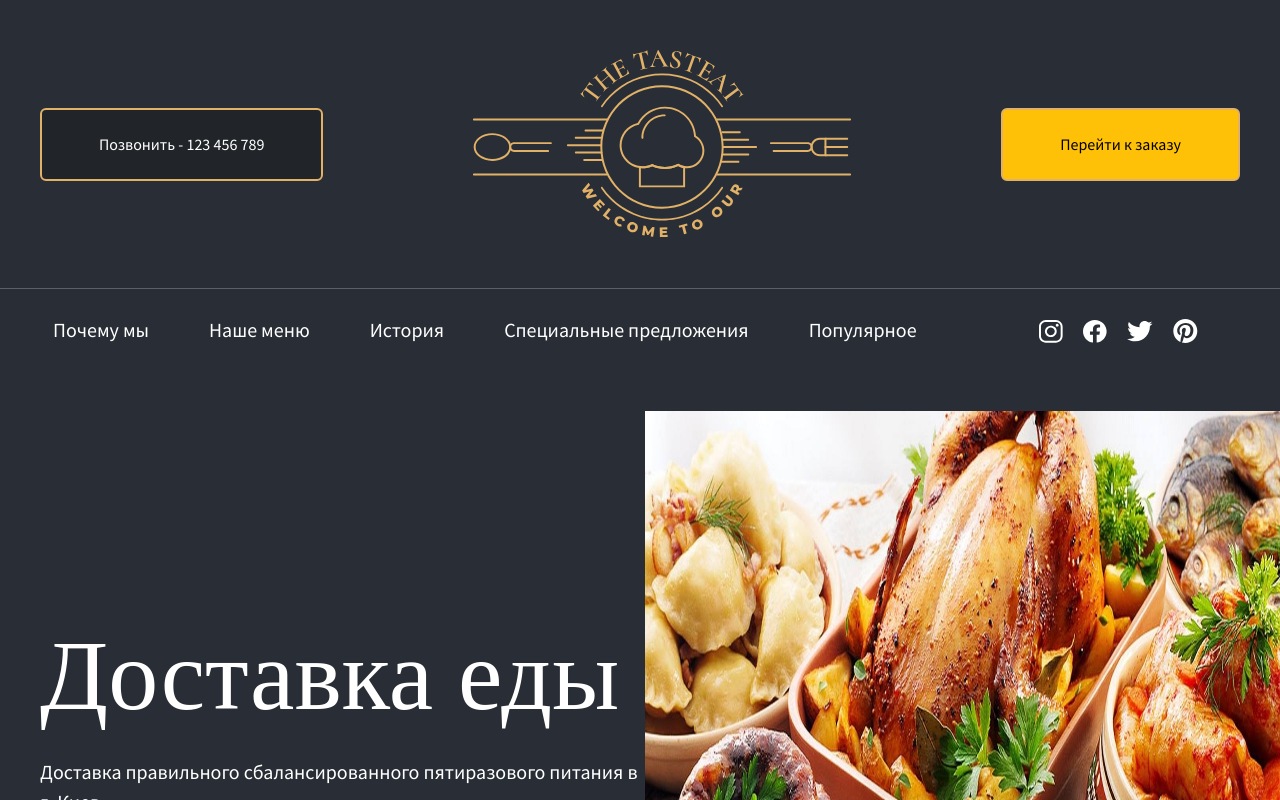
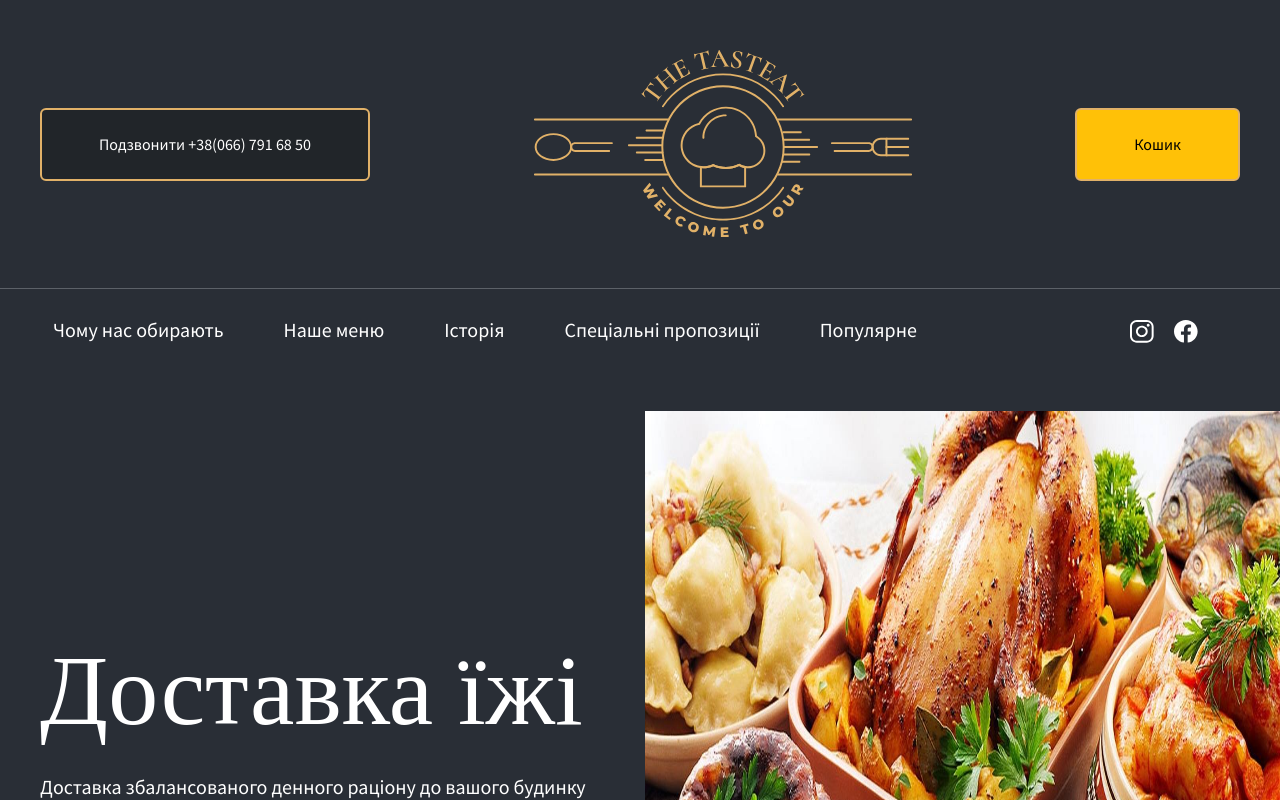
Before and after one commit to DeliveryFood111/food-delivery-front, a Vue app: page / in a window 1280 px wide. Shown: the top 800 px of the page. Built offline with nearby package versions, Linux system fonts and the light colour scheme.

Commit message:
added nav logic, fixed content

```diff
--- a/src/components/Footer.vue
+++ b/src/components/Footer.vue
@@ -6,7 +6,7 @@
         <div class="footer__top-contacts-info">
           <h6 class="footer__top-contacts-info-title">Контакты</h6>
           <p class="footer__top-contacts-info-item">22 Радужная, Киев</p>
-          <p class="footer__top-contacts-info-item">+123 456 789</p>
+          <p class="footer__top-contacts-info-item">+380667916850</p>
           <p class="footer__top-contacts-info-item">josefin@mail.com</p>
         </div>
       </div>
--- a/src/components/Header.vue
+++ b/src/components/Header.vue
@@ -1,13 +1,13 @@
 <template>
   <header class="header">
     <div class="header__top">
-      <a href="tel: 123456789">
+      <a href="tel: +380667916850">
         <button class="btn btn-dark" type="button">
-          Позвонить - 123 456 789
+          Подзвонити +38(066) 791 68 50
         </button>
       </a>
       <img class="img" src="../assets/product-logo.svg">
-      <button class="btn btn-warning" type="button">Перейти к заказу</button>
+      <button class="btn btn-warning" type="button">Кошик</button>
     </div>
     <Navigation />
   </header>
--- a/src/components/MainScreen.vue
+++ b/src/components/MainScreen.vue
@@ -2,13 +2,13 @@
   <section class="main-screen">
     <div class="main-screen__info">
       <h1>
-        Доставка еды
+        Доставка їжі
       </h1>
       <p>
-        Доставка правильного сбалансированного пятиразового питания в г. Киев
+        Доставка збалансованого денного раціону до вашого будинку
       </p>
       <button class="btn btn-dark" type="button">
-        Перейти к меню
+        Перейти в меню
       </button>
     </div>
     <div class="main-screen__image">
--- a/src/components/Navigation.vue
+++ b/src/components/Navigation.vue
@@ -16,19 +16,29 @@
       <div class="collapse navbar-collapse" id="navbarNav">
         <ul class="navbar-nav">
           <li class="nav-item">
-            <a class="nav-link" href="#">Почему мы</a>
+            <a class="nav-link" @click="scrollToElement('benefitsEnd')">
+              Чому нас обирають
+            </a>
           </li>
           <li class="nav-item">
-            <a class="nav-link" href="#">Наше меню</a>
+            <a class="nav-link" @click="scrollToElement('benefitsEnd')">
+              Наше меню
+            </a>
           </li>
           <li class="nav-item">
-            <a class="nav-link" href="#">История</a>
+            <a class="nav-link" @click="scrollToElement('history-images')">
+              Історія
+            </a>
           </li>
           <li class="nav-item">
-            <a class="nav-link" href="#">Специальные предложения</a>
+            <a class="nav-link" @click="scrollToElement('history-images')">
+              Спеціальні пропозиції
+            </a>
           </li>
           <li class="nav-item">
-            <a class="nav-link" href="#">Популярное</a>
+            <a class="nav-link" @click="scrollToElement('history-images')">
+              Популярне
+            </a>
           </li>
         </ul>
 
@@ -43,16 +53,6 @@
               <img class="img" src="../assets/facebook.svg">
             </a>
           </li>
-          <li class="navigation__social-links">
-            <a href="https://twitter.com/" target="_blank">
-              <img class="img" src="../assets/twitter.svg">
-            </a>
-          </li>
-          <li class="navigation__social-links">
-            <a href="https://stackoverflow.com/" target="_blank">
-              <img class="img" src="../assets/stackoverflow.svg">
-            </a>
-          </li>
         </ul>
       </div>
     </div>
@@ -62,6 +62,12 @@
 <script>
 export default {
   name: "Navigation",
+  methods: {
+    scrollToElement (element) {
+      const targetElement = document.querySelector(`.${element}`);
+      targetElement.scrollIntoView({block: 'start', behavior: 'smooth'});
+    }
+  }
 };
 </script>
 
```
